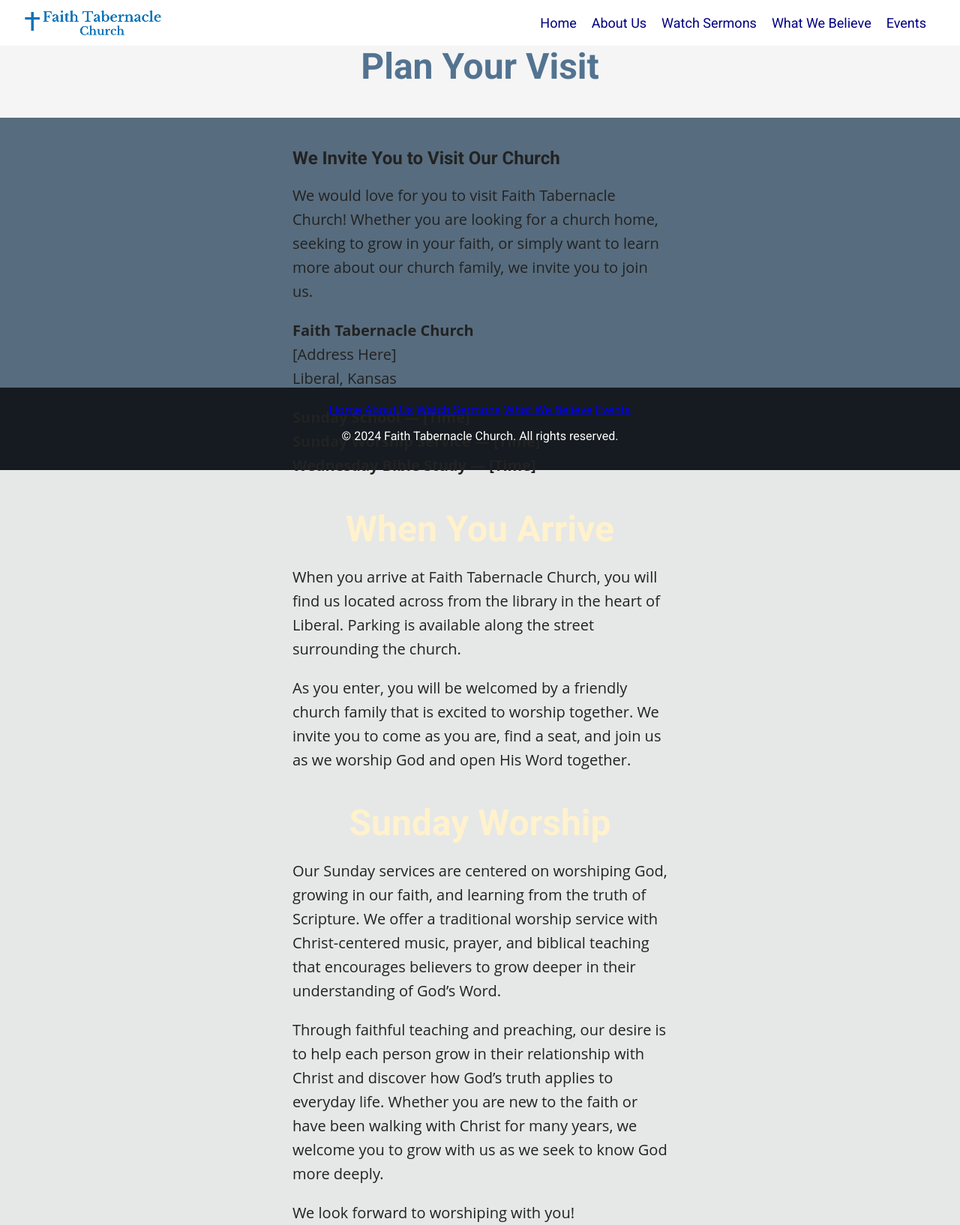
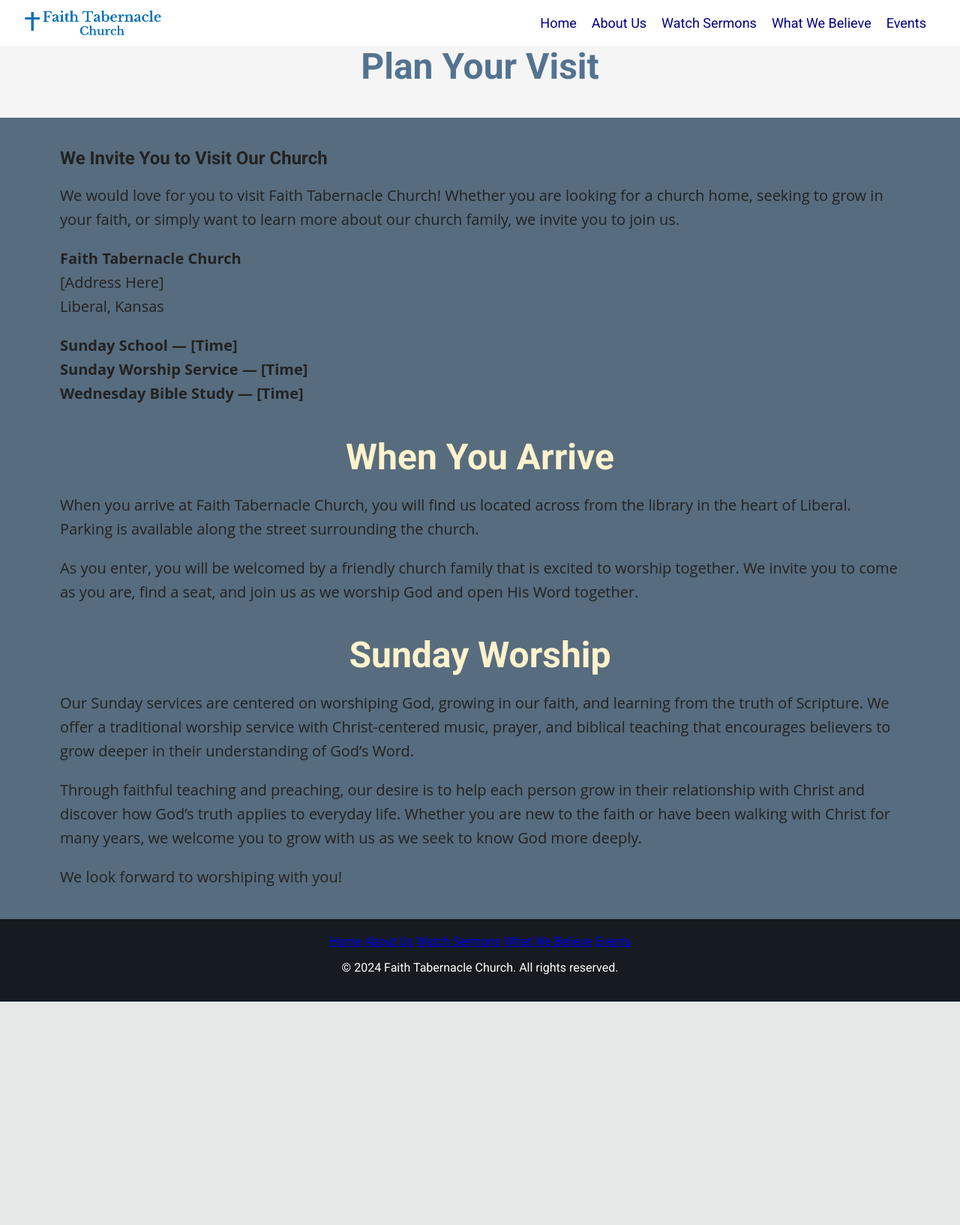
Before and after one commit to nwmdesign/faithtabliberal, a Jekyll site: the page built from plan-your-visit.md, in a window 1280 px wide. Shown: the whole page at 75% size. Built offline with Jekyll 4.4.1, drawn with Linux system fonts in a browser that asks for light colours; after the commit the page ends 1336 px from its top, so only the background shows below that.

Commit message:
Update page.html

```diff
--- a/_layouts/page.html
+++ b/_layouts/page.html
@@ -10,8 +10,8 @@
 </section>
 <section class="grey-section">
         <div class="container">
-                <div class="grey-section-text-box">
                 {{ content }}
-                </div>
+
+
         </div>
 </section>
```
